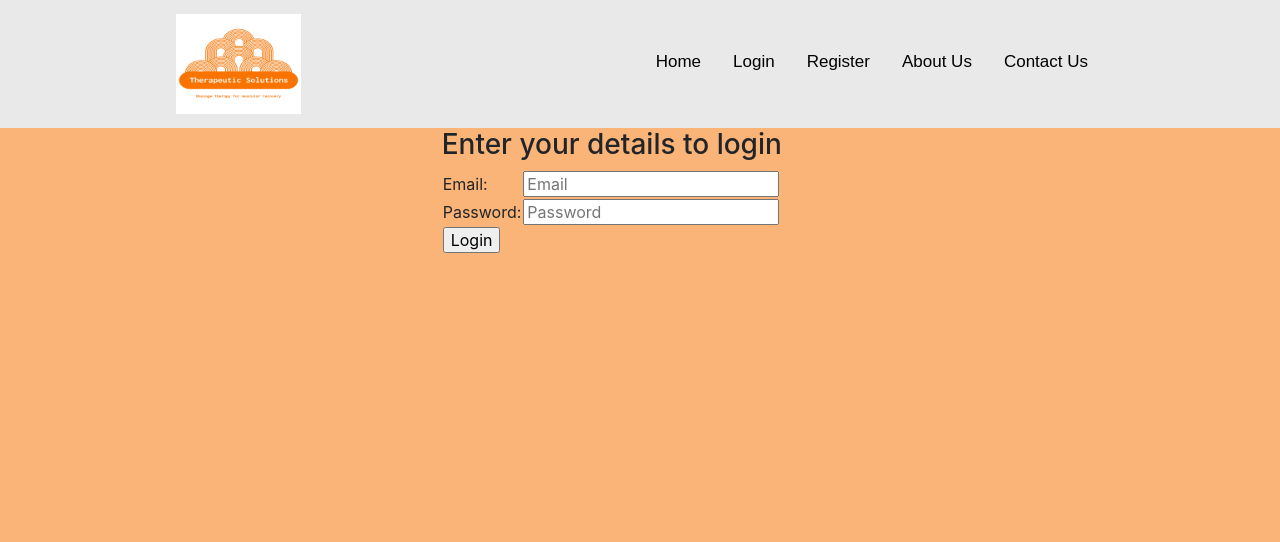
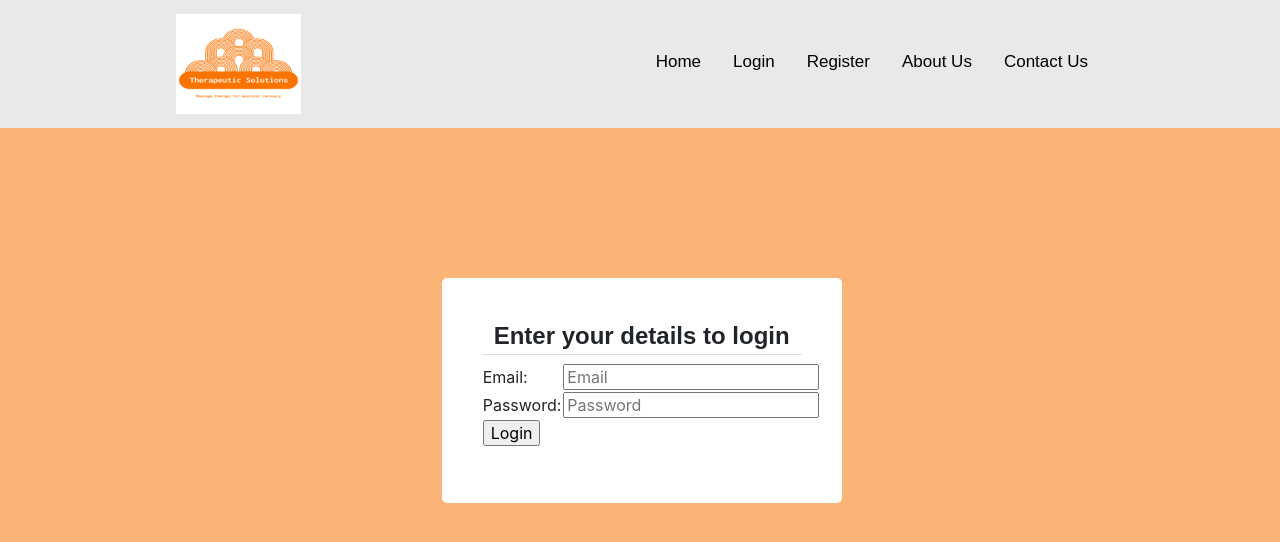
Before and after one commit to siesaurus/COMP606A1P3, a PHP site: page /LoginPage.php in a window 1280 px wide. Shown: the top 542 px of the page. Run offline with PHP 8.4, Linux system fonts and the light colour scheme.

Commit message:
just been editing the form CSS styling, making sure it is keeping the continuity of the website.

```diff
--- a/LoginPage.php
+++ b/LoginPage.php
@@ -10,7 +10,8 @@
 <title>Login</title>
 <div class ="container col-md-4">
 
-<h3>Enter your details to login</h3>
+    <div class ="formContainer">
+        <h2>Enter your details to login</h2>
 
         <form action="Login.php" method="POST">
         <table>
@@ -27,6 +28,9 @@
         </tr>
         </table>
         </form>
+    </div>
+
+</div>
 
 
 
--- a/Registration.php
+++ b/Registration.php
@@ -10,7 +10,7 @@
 <head>
 <body>
 <title>Registration</title><div class ="container col-md-4">
-    <h1>Register Now</h1>
+    <h2>Register Now</h2>
     <p> Please enter your details below</p>
 <form action="Register.php" method="POST">
     <table>
--- a/style.css
+++ b/style.css
@@ -135,3 +135,14 @@ h2 {
   }
 }
 /*as per w3schools.com https://www.w3schools.com/howto/howto_css_login_form_navbar.asp */
+
+.formContainer {
+  background-color: white;
+  border-radius: 5px;
+  margin: auto;
+  padding: 40px;
+  margin-top: 150px;
+  width: 400px;
+  line-height: 200%;
+
+}
```
Lines whose indentation alone changed are shown as unchanged.
